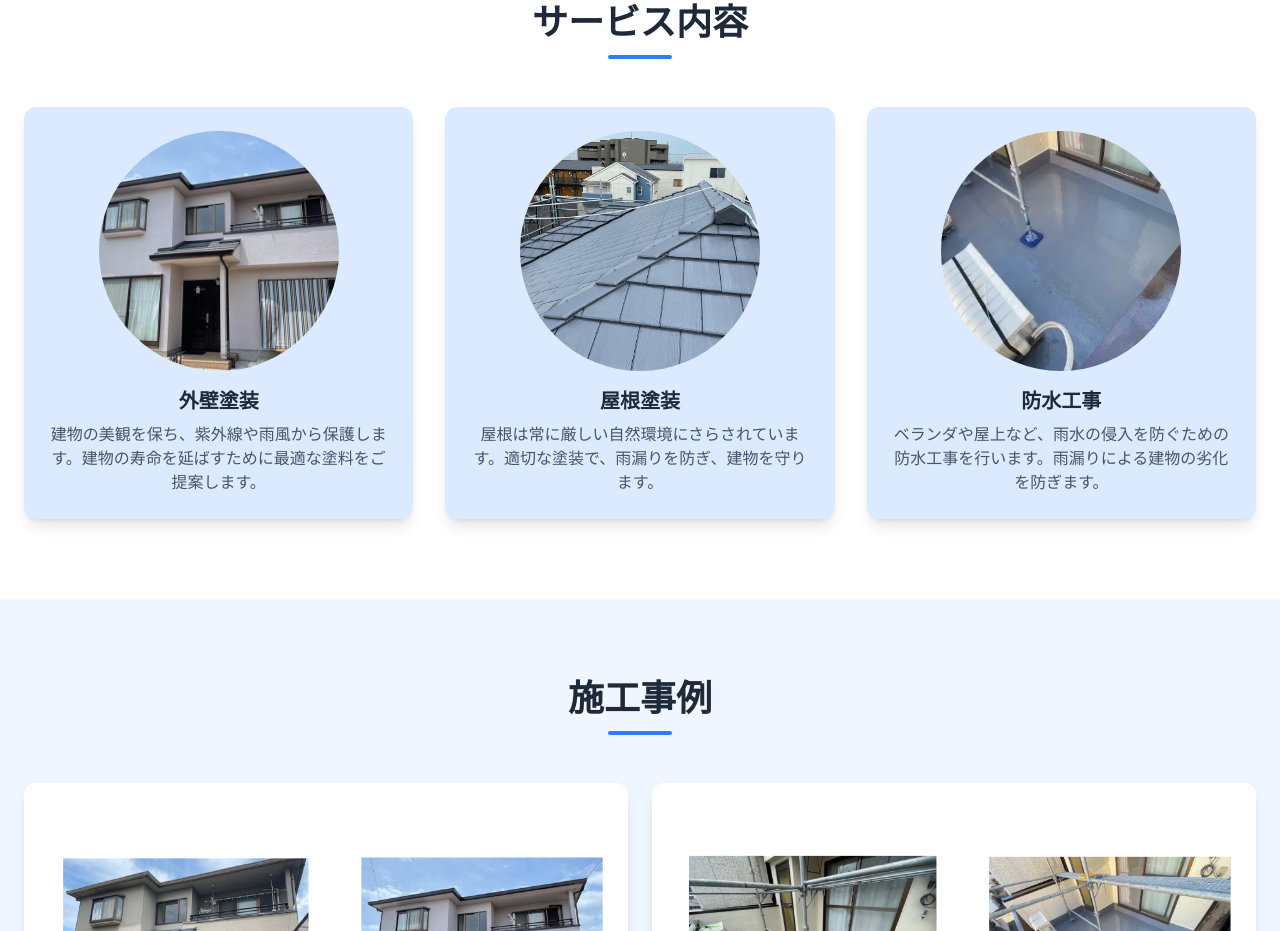
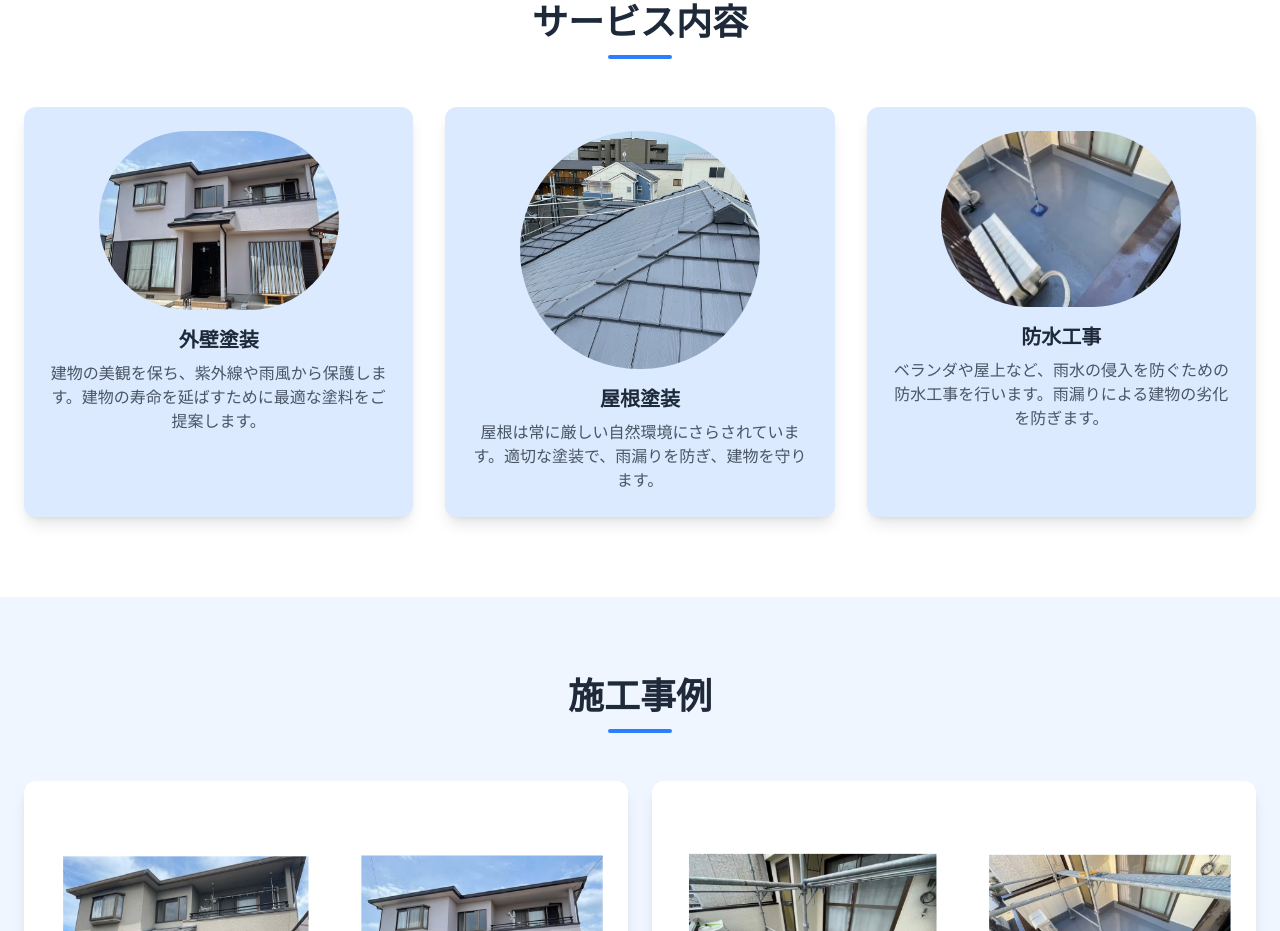
Before and after one commit to KazTsuji/tsujikawa-tosou, a Next.js app: page / in a window 1280 px wide. Shown: the part 3100-4031 px from the top of the page. Built offline with nearby package versions, Linux system fonts and the light colour scheme.

Commit message:
fixed service

```diff
--- a/src/components/Services.tsx
+++ b/src/components/Services.tsx
@@ -1,4 +1,5 @@
 import React from 'react';
+import Image from 'next/image';
 
 const SectionHeading = ({ children, id }: { children: React.ReactNode, id: string }) => (
   <h2 id={id} className="text-3xl sm:text-4xl font-bold text-gray-800 text-center mb-12 relative pb-4 after:content-[''] after:absolute after:left-1/2 after:-translate-x-1/2 after:bottom-0 after:w-16 after:h-1 after:bg-blue-500 after:rounded-full">
@@ -8,17 +9,17 @@ const SectionHeading = ({ children, id }: { children: React.ReactNode, id: strin
 
 const services = [
   {
-    image: 's1.jpg',
+    image: '/s1.jpg',
     title: '外壁塗装',
     description: '建物の美観を保ち、紫外線や雨風から保護します。建物の寿命を延ばすために最適な塗料をご提案します。'
   },
   {
-    image: 's2.jpg',
+    image: '/s2.jpg',
     title: '屋根塗装',
     description: '屋根は常に厳しい自然環境にさらされています。適切な塗装で、雨漏りを防ぎ、建物を守ります。'
   },
   {
-    image: 's3.jpg',
+    image: '/s3.jpg',
     title: '防水工事',
     description: 'ベランダや屋上など、雨水の侵入を防ぐための防水工事を行います。雨漏りによる建物の劣化を防ぎます。'
   }
@@ -32,7 +33,13 @@ const Services = () => (
         {services.map((service, index) => (
           <div key={index} className="bg-blue-100 rounded-xl p-6 shadow-lg text-center transition-transform transform hover:scale-105 duration-300">
             <div className="flex justify-center mb-4">
-              <img src={service.image} alt={service.title} className="h-60 w-60 object-cover rounded-full" />
+              <Image
+                src={service.image}
+                alt={service.title}
+                width={240} // h-60, w-60に合わせて240pxを指定
+                height={240}
+                className="rounded-full object-cover"
+              />
             </div>
             <h3 className="text-xl font-semibold mb-2 text-gray-800">{service.title}</h3>
             <p className="text-gray-600">{service.description}</p>
```
